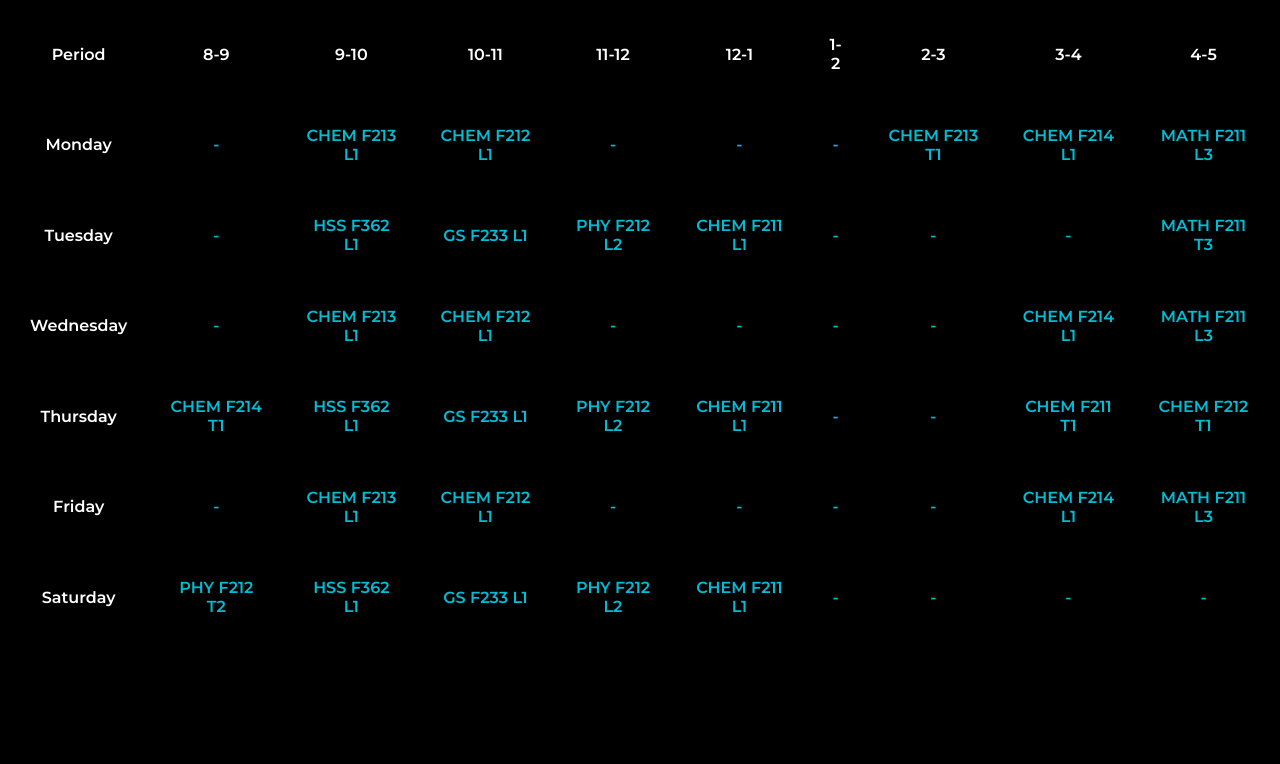
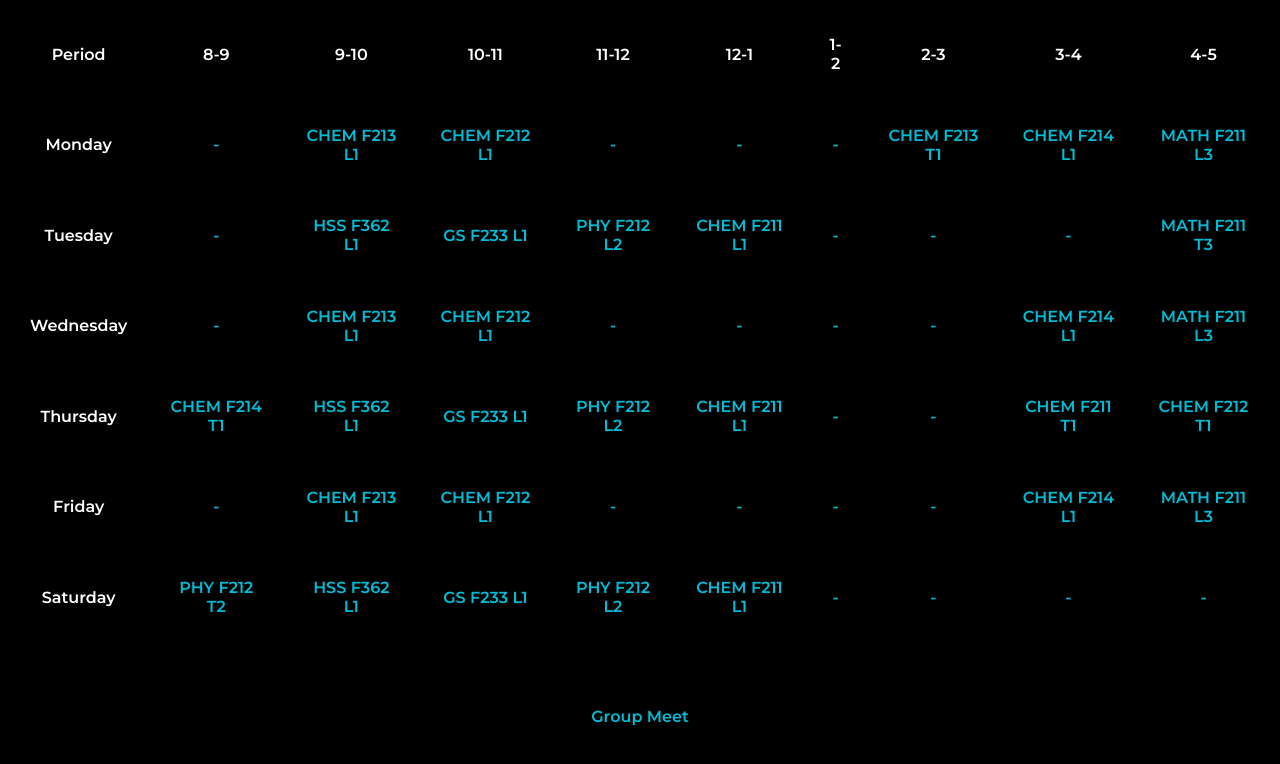
Before and after one commit to RahulKishore8/Timetable, a plain HTML site: page index.html in a window 1280 px wide. Drawn offline with Linux system fonts and the light colour scheme.

Commit message:
Added group link

```diff
--- a/css/master.css
+++ b/css/master.css
@@ -19,3 +19,7 @@ a{
   color: #00bcd4;
   font-weight: 600;
 }
+
+.b2group{
+  margin: 5%;
+}
--- a/index.html
+++ b/index.html
@@ -93,5 +93,7 @@
         <td>-</td>
       </tr>
     </table>
+
+    <p class='b2group'><a href="https://meet.google.com/rms-uzpq-nws?pli=1&authuser=1" target="_blank">Group Meet</a></p>
   </body>
 </html>
```
